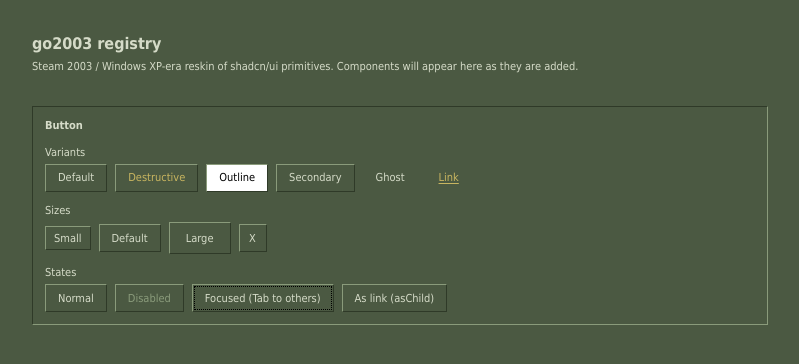
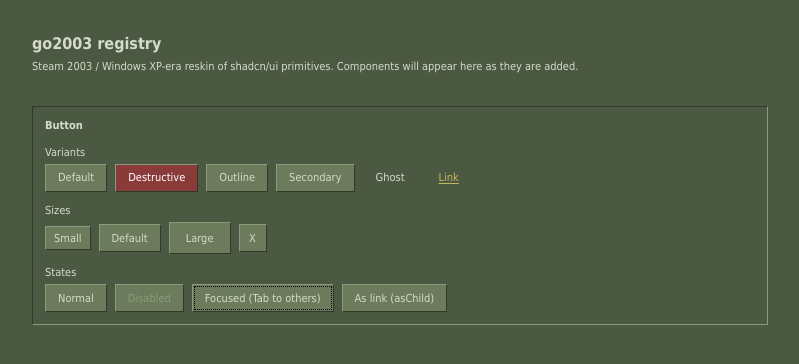
Before and after one commit to OnlyNinjaGear/go2003, a Next.js app: page / in a window 1280 px wide. Shown: the top 364 px of the page, without its empty margins (240-1039 px from the left). Built offline with nearby package versions, Linux system fonts and the light colour scheme.

Commit message:
auto: button.tsx

```diff
--- a/registry/steam2003/ui/button.tsx
+++ b/registry/steam2003/ui/button.tsx
@@ -16,15 +16,15 @@ const buttonVariants = cva(
     variants: {
       variant: {
         default:
-          "bevel-out panel-gradient text-foreground active:bevel-in active:panel-gradient-pressed",
+          "bevel-out bg-panel text-foreground active:bevel-in active:bg-panel-pressed",
         destructive:
-          "bevel-out panel-gradient text-[var(--accent)] active:bevel-in active:panel-gradient-pressed",
+          "bevel-out bg-destructive text-destructive-foreground active:bevel-in active:bg-destructive-pressed",
         outline:
-          "bevel-out bg-[var(--input-bg)] text-[var(--input-fg)] active:bevel-in",
+          "bevel-out bg-panel text-foreground active:bevel-in active:bg-panel-pressed",
         secondary:
-          "bevel-out panel-gradient text-foreground active:bevel-in active:panel-gradient-pressed",
+          "bevel-out bg-panel text-foreground active:bevel-in active:bg-panel-pressed",
         ghost:
-          "border border-transparent bg-transparent text-foreground active:bevel-in active:panel-gradient-pressed",
+          "border border-transparent bg-transparent text-foreground hover:bg-panel-hover active:bevel-in active:bg-panel-pressed",
         link: "border border-transparent bg-transparent text-[var(--accent)] underline underline-offset-2",
       },
       size: {
```
